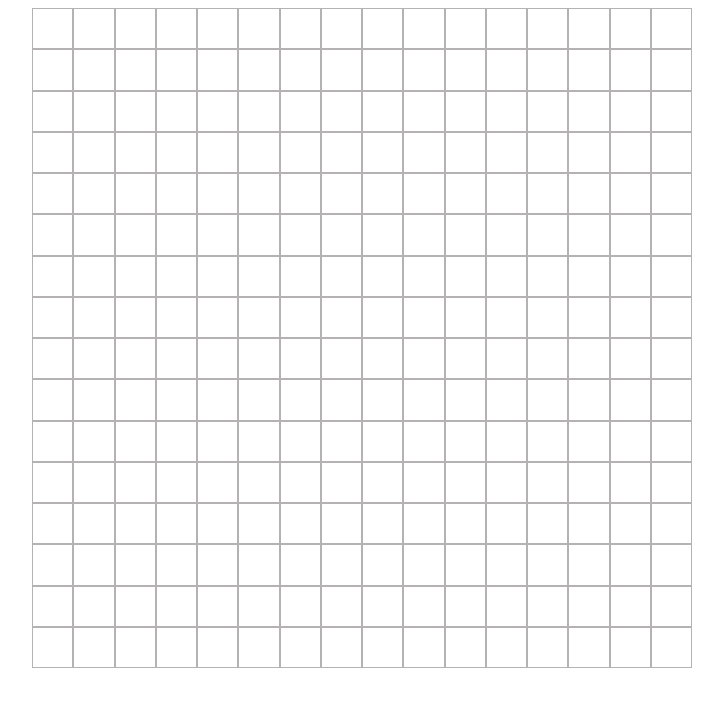
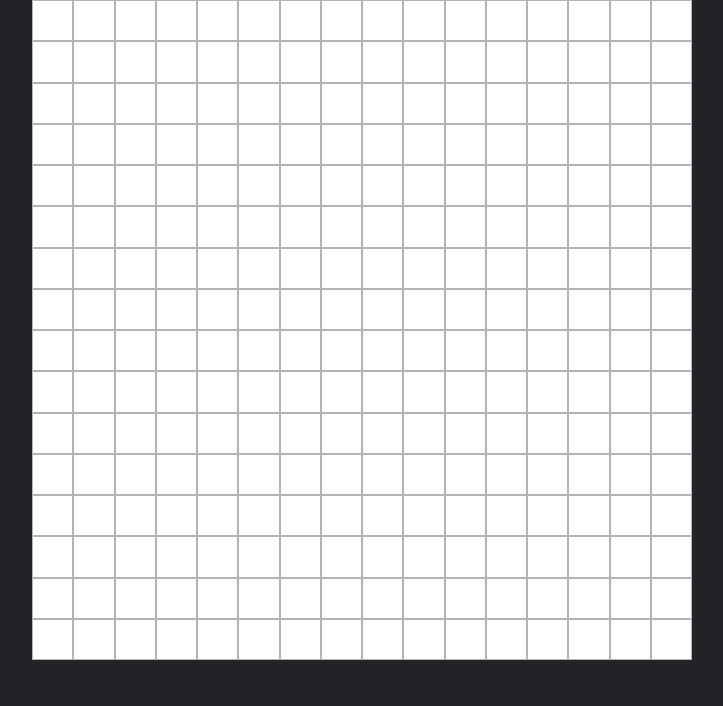
Before and after one commit to SantosNovoa/etch-a-sketch, a plain HTML site: page index.html in a window 1280 px wide. Shown: the whole page, without its empty margins (278-1001 px from the left). Drawn offline with Linux system fonts and the light colour scheme.

Commit message:
Cell and row styling.

```diff
--- a/style.css
+++ b/style.css
@@ -1,4 +1,9 @@
-
+body {
+    background-color: #212327;
+    font-family: Roobert,-apple-system,BlinkMacSystemFont,"Segoe UI",Helvetica,Arial,sans-serif,"Apple Color Emoji","Segoe UI Emoji","Segoe UI Symbol";
+    margin: 0;
+    color: white;
+}
 .screen {
     width: 660px;
     height: 660px;
@@ -6,6 +11,7 @@
 }
 .row {
     display: flex;
+    background-color: white;
 }
 .cell {
     border: 0.01px solid rgb(180, 178, 178);
```
